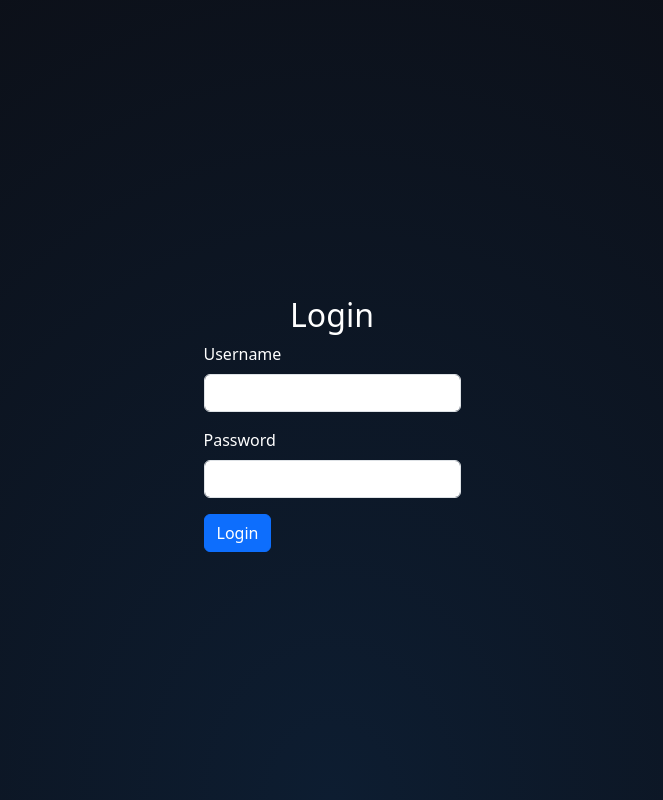
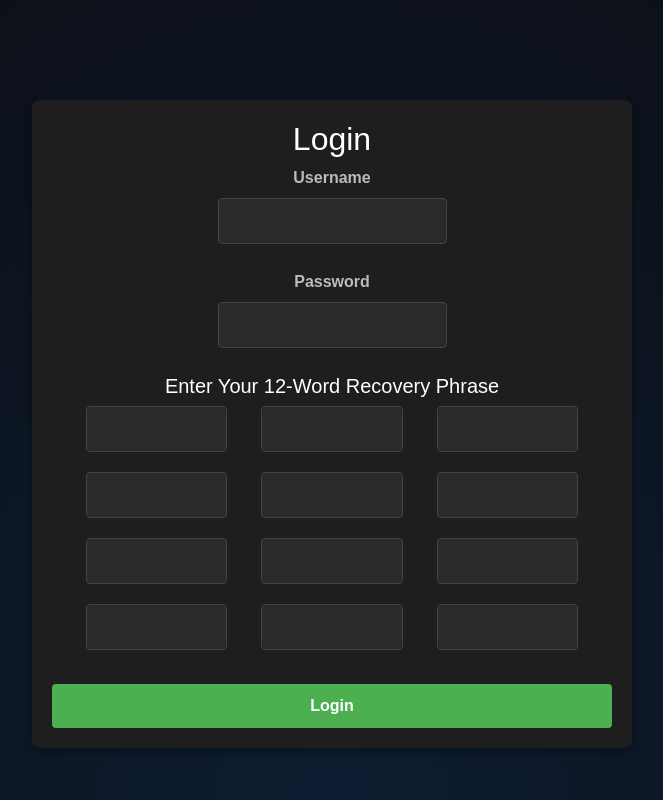
Before and after one commit to Shahbaaz017/Password_Strength_Analyzer_and_Manager, a React (Create React App) app in the folder client/: page /Login in a window 1280 px wide. Shown: the whole page, without its empty margins (308-971 px from the left). Built offline with nearby package versions, Linux system fonts and the light colour scheme.

Commit message:
updated login and register pages

```diff
--- a/client/src/pages/Login.jsx
+++ b/client/src/pages/Login.jsx
@@ -1,22 +1,30 @@
 import React, { useState } from "react";
 import 'bootstrap/dist/css/bootstrap.min.css';
+import './login.css';
 
 const Login = () => {
   const [username, setUsername] = useState("");
   const [password, setPassword] = useState("");
+  const [mnemonic, setMnemonic] = useState(Array(12).fill(""));
+
+  const handleMnemonicChange = (index, value) => {
+    const newMnemonic = [...mnemonic];
+    newMnemonic[index] = value;
+    setMnemonic(newMnemonic);
+  };
 
   const handleSubmit = (e) => {
     e.preventDefault();
     // Handle login submission (you can add your login logic here)
-    console.log("Logging in with:", { username, password });
+    console.log("Logging in with:", { username, password, mnemonic });
   };
 
   return (
-    <div className="container mt-5 text-white">
-      <h2 className="text-center">Login</h2>
+    <div className="container mt-5">
+      <h2>Login</h2>
 
       {/* Login Form */}
-      <form onSubmit={handleSubmit}>
+      <form onSubmit={handleSubmit} className="form-center">
         <div className="mb-3">
           <label htmlFor="username" className="form-label">Username</label>
           <input
@@ -41,7 +49,23 @@ const Login = () => {
           />
         </div>
 
-        <button type="submit" className="btn btn-primary">Login</button>
+        {/* Recovery Phrase */}
+        <h5>Enter Your 12-Word Recovery Phrase</h5>
+        <div className="row">
+          {mnemonic.map((word, index) => (
+            <div className="col-4" key={index}>
+              <input
+                type="text"
+                className="form-control"
+                value={word}
+                onChange={(e) => handleMnemonicChange(index, e.target.value)}
+                required
+              />
+            </div>
+          ))}
+        </div>
+
+        <button type="submit" className="btn btn-primary mt-4">Login</button>
       </form>
     </div>
   );
--- a/client/src/pages/Register.jsx
+++ b/client/src/pages/Register.jsx
@@ -1,25 +1,44 @@
 import React, { useState } from "react";
 import 'bootstrap/dist/css/bootstrap.min.css';
+import './register.css';
 
 const Register = () => {
+  const [username, setUsername] = useState("");
   const [email, setEmail] = useState("");
-  const [username, setUsername] = useState("");
   const [password, setPassword] = useState("");
-  const [showRecoveryPhrase, setShowRecoveryPhrase] = useState(false);
+  const [confirmPassword, setConfirmPassword] = useState("");
+  const [mnemonic, setMnemonic] = useState(Array(12).fill(""));
+
+  const handleMnemonicChange = (index, value) => {
+    const newMnemonic = [...mnemonic];
+    newMnemonic[index] = value;
+    setMnemonic(newMnemonic);
+  };
 
   const handleSubmit = (e) => {
     e.preventDefault();
-
-    // Show the recovery phrase boxes on submit
-    setShowRecoveryPhrase(true);
+    // Handle registration submission (you can add your registration logic here)
+    console.log("Registering with:", { username, email, password, confirmPassword, mnemonic });
   };
 
   return (
-    <div className="container mt-5 text-white">
-      <h2 className="text-center">Register</h2>
+    <div className="container mt-5">
+      <h2>Register</h2>
 
       {/* Registration Form */}
-      <form onSubmit={handleSubmit}>
+      <form onSubmit={handleSubmit} className="form-center">
+        <div className="mb-3">
+          <label htmlFor="username" className="form-label">Username</label>
+          <input
+            type="text"
+            className="form-control"
+            id="username"
+            value={username}
+            onChange={(e) => setUsername(e.target.value)}
+            required
+          />
+        </div>
+
         <div className="mb-3">
           <label htmlFor="email" className="form-label">Email</label>
           <input
@@ -28,18 +47,6 @@ const Register = () => {
             id="email"
             value={email}
             onChange={(e) => setEmail(e.target.value)}
-            required
-          />
-        </div>
-
-        <div className="mb-3">
-          <label htmlFor="username" className="form-label">Username</label>
-          <input
-            type="text"
-            className="form-control"
-            id="username"
-            value={username}
-            onChange={(e) => setUsername(e.target.value)}
             required
           />
         </div>
@@ -56,26 +63,36 @@ const Register = () => {
           />
         </div>
 
-        <button type="submit" className="btn btn-primary">Submit</button>
+        <div className="mb-3">
+          <label htmlFor="confirmPassword" className="form-label">Confirm Password</label>
+          <input
+            type="password"
+            className="form-control"
+            id="confirmPassword"
+            value={confirmPassword}
+            onChange={(e) => setConfirmPassword(e.target.value)}
+            required
+          />
+        </div>
+
+        {/* Recovery Phrase */}
+        <h5>Your 12-Word Recovery Phrase</h5>
+        <div className="row">
+          {mnemonic.map((word, index) => (
+            <div className="col-4" key={index}>
+              <input
+                type="text"
+                className="form-control"
+                value={word}
+                onChange={(e) => handleMnemonicChange(index, e.target.value)}
+                required
+              />
+            </div>
+          ))}
+        </div>
+
+        <button type="submit" className="btn btn-primary mt-4">Register</button>
       </form>
-
-      {/* Display Recovery Phrase Boxes after form submit */}
-      {showRecoveryPhrase && (
-        <div className="mt-4 text-center">
-          <h4>Your Recovery Phrase</h4>
-          <div className="d-flex flex-wrap justify-content-center">
-            {Array.from({ length: 12 }, (_, index) => (
-              <div
-                key={index}
-                className="m-2 p-3 border bg-white text-center"
-                style={{ width: '120px', height: '60px', lineHeight: '60px' }} // Styling the box
-              >
-                Placeholder {index + 1}
-              </div>
-            ))}
-          </div>
-        </div>
-      )}
     </div>
   );
 };
--- /dev/null
+++ b/client/src/pages/login.css
@@ -0,0 +1,91 @@
+/* General Styles */
+body {
+    background-color: #121212; /* Dark background */
+    color: #ffffff; /* White text */
+    font-family: Arial, sans-serif;
+    margin: 0;
+    padding: 0;
+    display: flex;
+    justify-content: center;
+    align-items: center;
+    min-height: 100vh; /* Full viewport height */
+  }
+
+  /* Container Styles */
+  .container {
+    width: 100%;
+    max-width: 600px;
+    padding: 20px;
+    border-radius: 8px;
+    background-color: #1e1e1e;
+    box-shadow: 0 4px 8px rgba(0, 0, 0, 0.3);
+    text-align: center;
+  }
+
+  /* Form Styles */
+  .form-center {
+    display: flex;
+    flex-direction: column;
+    align-items: center;
+  }
+
+  .form-label {
+    font-weight: bold;
+    color: #bbbbbb;
+  }
+
+  .form-control {
+    background-color: #2a2a2a;
+    color: #ffffff;
+    border: 1px solid #444;
+    border-radius: 4px;
+    padding: 10px;
+    margin-bottom: 10px;
+    text-align: center;
+  }
+
+  .form-control:focus {
+    outline: none;
+    border-color: #4caf50;
+    box-shadow: 0 0 5px rgba(76, 175, 80, 0.5);
+  }
+
+  /* Recovery Phrase */
+  .row {
+    display: flex;
+    flex-wrap: wrap;
+    justify-content: center;
+    gap: 10px;
+  }
+
+  .col-4 {
+    flex: 1 1 calc(30% - 10px);
+    max-width: calc(30% - 10px);
+  }
+
+  .col-4 .form-control {
+    text-align: center;
+  }
+
+  /* Button Styles */
+  .btn {
+    width: 100%;
+    padding: 10px;
+    font-size: 16px;
+    font-weight: bold;
+    background-color: #4caf50;
+    border: none;
+    border-radius: 4px;
+    color: #ffffff;
+    cursor: pointer;
+    transition: background-color 0.3s ease;
+  }
+
+  .btn:hover {
+    background-color: #45a049;
+  }
+
+  .btn:active {
+    background-color: #3e8e41;
+    transform: scale(0.98);
+  }
--- /dev/null
+++ b/client/src/pages/register.css
@@ -0,0 +1,91 @@
+/* General Styles */
+body {
+    background-color: #121212; /* Dark background */
+    color: #ffffff; /* White text */
+    font-family: Arial, sans-serif;
+    margin: 0;
+    padding: 0;
+    display: flex;
+    justify-content: center;
+    align-items: center;
+    min-height: 100vh; /* Full viewport height */
+  }
+
+  /* Container Styles */
+  .container {
+    width: 100%;
+    max-width: 600px;
+    padding: 20px;
+    border-radius: 8px;
+    background-color: #1e1e1e;
+    box-shadow: 0 4px 8px rgba(0, 0, 0, 0.3);
+    text-align: center;
+  }
+
+  /* Form Styles */
+  .form-center {
+    display: flex;
+    flex-direction: column;
+    align-items: center;
+  }
+
+  .form-label {
+    font-weight: bold;
+    color: #bbbbbb;
+  }
+
+  .form-control {
+    background-color: #2a2a2a;
+    color: #ffffff;
+    border: 1px solid #444;
+    border-radius: 4px;
+    padding: 10px;
+    margin-bottom: 10px;
+    text-align: center;
+  }
+
+  .form-control:focus {
+    outline: none;
+    border-color: #4caf50;
+    box-shadow: 0 0 5px rgba(76, 175, 80, 0.5);
+  }
+
+  /* Recovery Phrase */
+  .row {
+    display: flex;
+    flex-wrap: wrap;
+    justify-content: center;
+    gap: 10px;
+  }
+
+  .col-4 {
+    flex: 1 1 calc(30% - 10px);
+    max-width: calc(30% - 10px);
+  }
+
+  .col-4 .form-control {
+    text-align: center;
+  }
+
+  /* Button Styles */
+  .btn {
+    width: 100%;
+    padding: 10px;
+    font-size: 16px;
+    font-weight: bold;
+    background-color: #4caf50;
+    border: none;
+    border-radius: 4px;
+    color: #ffffff;
+    cursor: pointer;
+    transition: background-color 0.3s ease;
+  }
+
+  .btn:hover {
+    background-color: #45a049;
+  }
+
+  .btn:active {
+    background-color: #3e8e41;
+    transform: scale(0.98);
+  }
```
Also changed, not shown: 1 other file (tests, documents, lock files or other folders).
